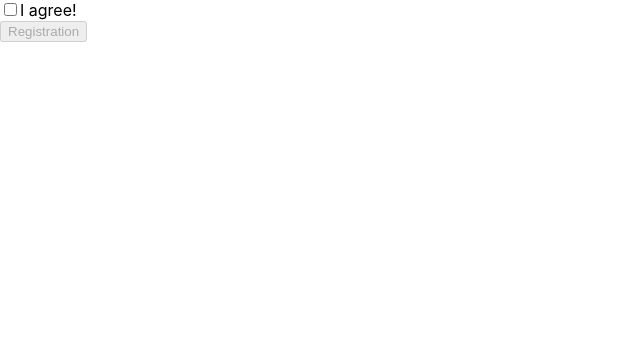
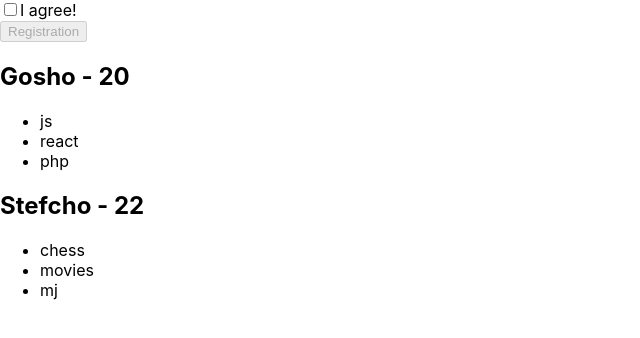
Before and after one commit to valensixx/react-tasks-new, a React (Create React App) app: page / in a window 1280 px wide. Shown: the top 338 px of the page, without its empty margins (0-640 px from the left). Built offline with nearby package versions, Linux system fonts and the light colour scheme.

Commit message:
UserDetailsProps

```diff
--- a/src/UserDetails.js
+++ b/src/UserDetails.js
@@ -1,5 +1,6 @@
 import { useState } from "react";
 import React from "react";
+import UserDetailsProps from "./UserDetailsProps";
 
 /*
  Create component UserDetails with one user.
@@ -7,10 +8,20 @@ import React from "react";
  In tag h2 is shown name and age. In ul is shown list with interests
 */
 
-export default function UserDetails(){
-    return(
+export default function UserDetails() {
+    const [users, setUsers] = useState([
+        { name: 'Gosho', age: 20, interests: ['js', 'react', 'php'] },
+        { name: 'Stefcho', age: 22, interests: ['chess', 'movies', 'mj'] },
+    ]);
+    return (
         <div>
-
+            {users.map(user =>
+                <UserDetailsProps
+                    name = {user.name}
+                    age = {user.age}
+                    interests = {user.interests}
+                />
+            )}
         </div>
-    )
-}
+    );
+};
--- /dev/null
+++ b/src/UserDetailsProps.js
@@ -0,0 +1,12 @@
+import React from "react";
+
+export default function UserDetailsProps(props){
+    return(
+        <>
+            <h2>{props.name} - {props.age}</h2>
+            <ul>
+                {props.interests.map(i=> <li>{i}</li>)}
+            </ul>
+        </>
+    );
+};
```
